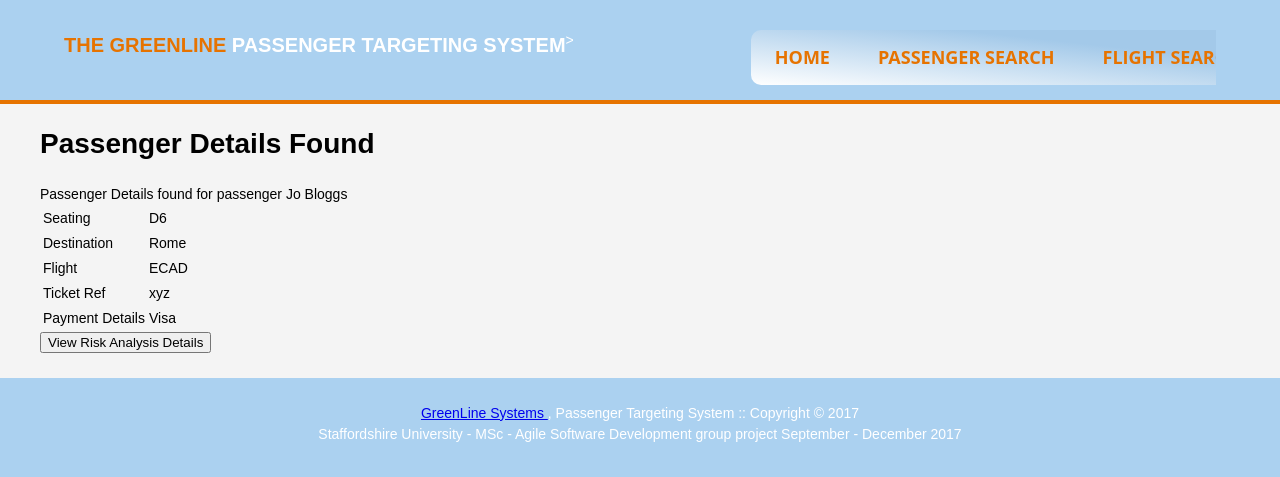
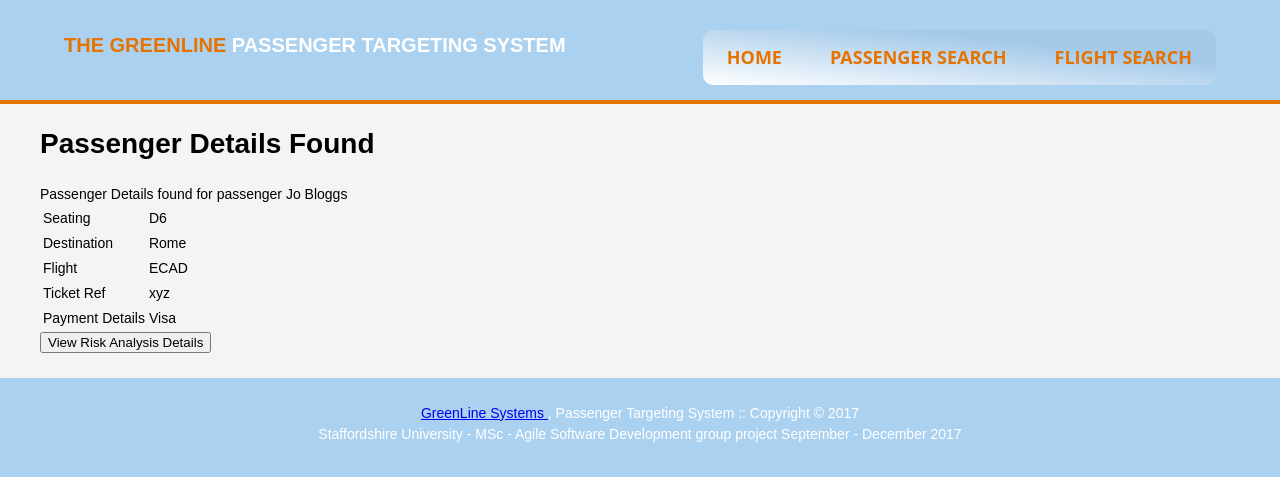
Before and after one commit to StaffsMSC-ASD/ProjectPTS, a PHP site: page /PassengerDetails.php in a window 1280 px wide. Shown: the top 477 px of the page. Run offline with PHP 8.4, Linux system fonts and the light colour scheme.

Commit message:
Add files via upload

```diff
--- a/siteCode/PassengerDetails.php
+++ b/siteCode/PassengerDetails.php
@@ -30,15 +30,15 @@ if(isset($_POST['submit'])
                      <h1><span class="highlight">The GreenLine</span> Passenger Targeting System </h1>
                 </div>
 
-                  <div class="wrapper">
+                  <div>
                      <nav>
                         <ul>
-                      <li class="current"><a href="HomePage.php">Home</a></li>
-                      <li class="current"><a href="searchPassenger.php">Passenger Search</a></li>
-                      <li class="current"><a href="searchFlights.php">Flight Search</a></li>
+                      <li><a href="HomePage.php">Home</a></li>
+                      <li><a href="searchPassenger.php">Passenger Search</a></li>
+                      <li><a href="searchFlights.php">Flight Search</a></li>
 
                    </ul>
-                       </nav>>
+                       </nav>
                    </div>
                </div>
             </header>
```
